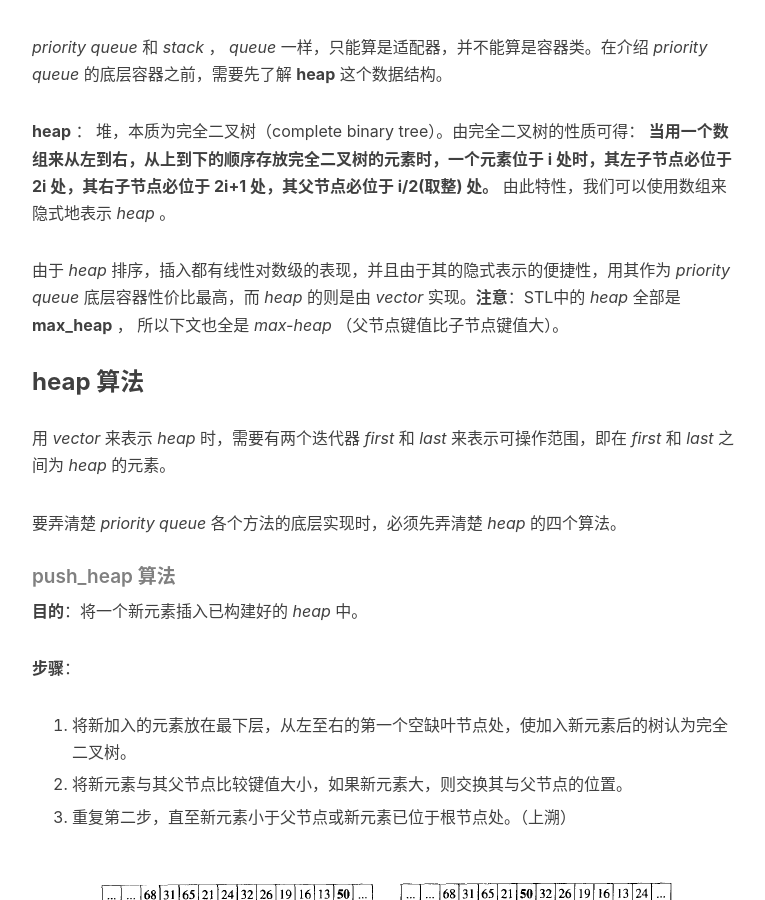
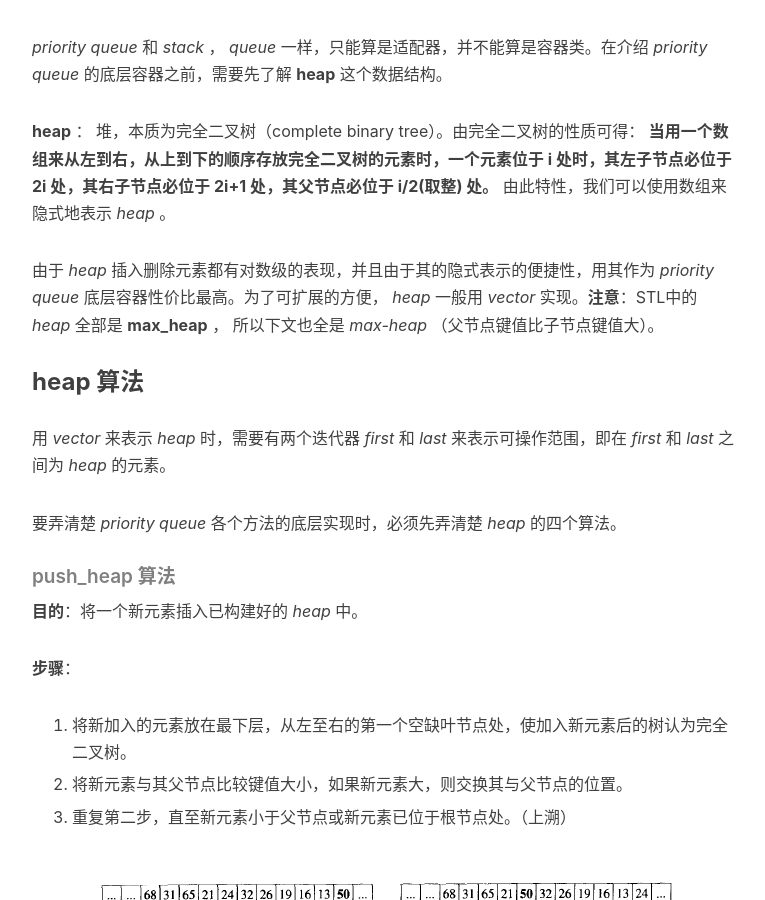
Before and after one commit to ozaki8/missmiaom.github.io, a Jekyll site: the page built from _posts/2016-7-11-STL-priority-queue.markdown, in a window 1280 px wide and 900 px high, scrolled down 745 px. Shown: the whole window, without its empty margins (233-998 px from the left). Built offline with Jekyll 4.4.1, drawn with Linux system fonts in a browser that asks for light colours; nearby versions of some CDN libraries; comment, search, counter and statistics services are not loaded.

Commit message:
Update 2016-7-11-STL-priority-queue.markdown

```diff
--- a/_posts/2016-7-11-STL-priority-queue.markdown
+++ b/_posts/2016-7-11-STL-priority-queue.markdown
@@ -20,7 +20,7 @@ tags:
 
 **heap** ： 堆，本质为完全二叉树（complete binary tree）。由完全二叉树的性质可得： **当用一个数组来从左到右，从上到下的顺序存放完全二叉树的元素时，一个元素位于 i 处时，其左子节点必位于 2i 处，其右子节点必位于 2i+1 处，其父节点必位于 i/2(取整) 处。** 由此特性，我们可以使用数组来隐式地表示 *heap* 。
 
-由于 *heap* 排序，插入都有线性对数级的表现，并且由于其的隐式表示的便捷性，用其作为 *priority queue* 底层容器性价比最高，而 *heap* 的则是由 *vector* 实现。**注意**：STL中的 *heap* 全部是 **max_heap** ， 所以下文也全是 *max-heap* （父节点键值比子节点键值大）。
+由于 *heap* 插入删除元素都有对数级的表现，并且由于其的隐式表示的便捷性，用其作为 *priority queue* 底层容器性价比最高。为了可扩展的方便， *heap* 一般用 *vector* 实现。**注意**：STL中的 *heap* 全部是 **max_heap** ， 所以下文也全是 *max-heap* （父节点键值比子节点键值大）。
 
 ### heap 算法
 
```
